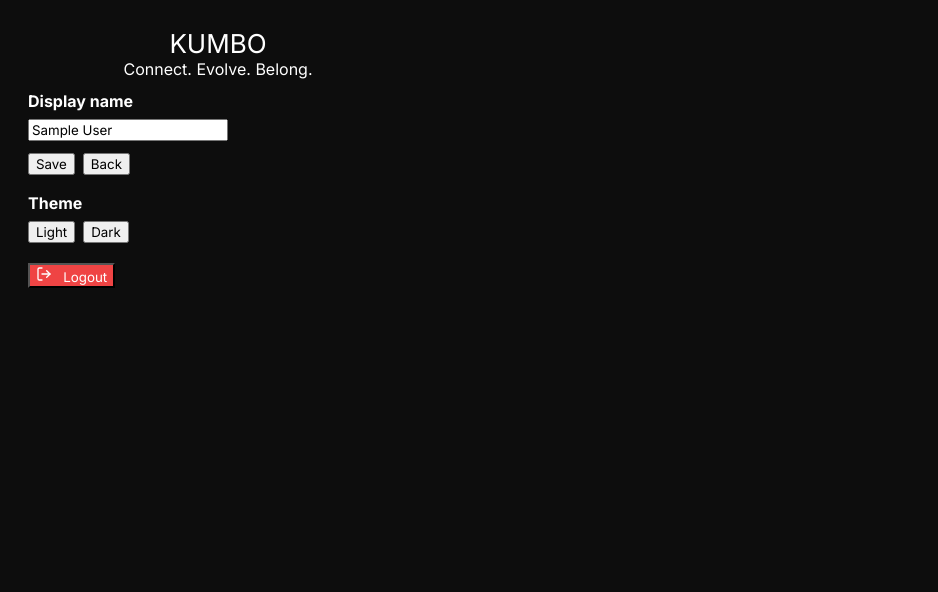
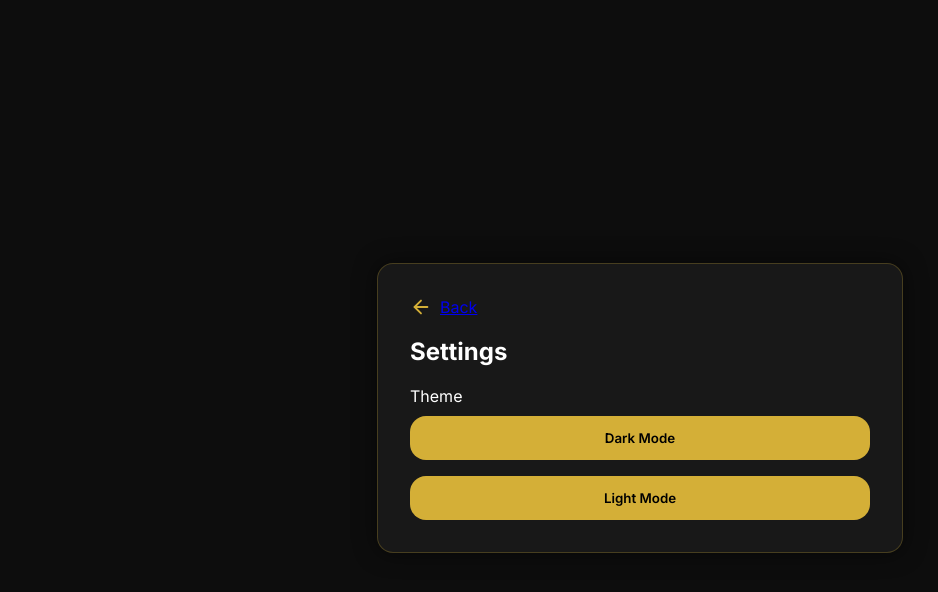
Before and after one commit to Great-Pittbul/chat-app, a React (Vite) app in the folder web-client/: page /settings in a window 1280 px wide. Shown: the top 592 px of the page, without its empty margins (0-938 px from the left). Built offline with nearby package versions, Linux system fonts and the light colour scheme; sample sign-in values are in the browser's storage.

Commit message:
Update Settings.jsx

```diff
--- a/web-client/src/Settings.jsx
+++ b/web-client/src/Settings.jsx
@@ -1,69 +1,42 @@
 import React, { useEffect, useState } from "react";
-import { motion } from "framer-motion";
-import { useNavigate } from "react-router-dom";
-import { LogOut } from "lucide-react";
+import { ArrowLeft } from "lucide-react";
 
 export default function Settings() {
-  const navigate = useNavigate();
-  const stored = JSON.parse(localStorage.getItem("user") || "{}");
-  const [theme, setTheme] = useState(localStorage.getItem("theme") || "light");
-  const [name, setName] = useState(stored.name || "");
+  const [theme, setTheme] = useState(localStorage.getItem("theme") || "dark");
 
-  useEffect(() => {
-    document.body.setAttribute("data-theme", theme === "dark" ? "dark" : "light");
-    localStorage.setItem("theme", theme);
-  }, [theme]);
-
-  const saveName = () => {
-    if (!name.trim()) return alert("Enter a name");
-    const u = { ...stored, name };
-    localStorage.setItem("user", JSON.stringify(u));
-    alert("Name saved");
-  };
-
-  const logout = () => {
-    localStorage.removeItem("user");
-    navigate("/");
+  const applyTheme = (t) => {
+    setTheme(t);
+    document.body.setAttribute("data-theme", t);
+    localStorage.setItem("theme", t);
   };
 
   return (
-    <div className="app-centered">
-      <motion.div
-        initial={{ opacity: 0, y: 12 }}
-        animate={{ opacity: 1, y: 0 }}
-        transition={{ duration: 0.45 }}
-        style={{ width: 420, maxWidth: "95%" }}
-      >
-        <div className="auth-card" style={{ padding: 20 }}>
-          <div style={{ textAlign: "center", marginBottom: 12 }}>
-            <div className="kumbo-logo" style={{ fontSize: 26 }}>KUMBO</div>
-            <div className="kumbo-tagline">Connect. Evolve. Belong.</div>
-          </div>
+    <div className="lux-center">
+      <div className="lux-card" style={{ maxWidth: 460 }}>
+        <a href="/chat" style={{ display: "flex", alignItems: "center", marginBottom: 16 }}>
+          <ArrowLeft size={22} color="var(--gold)" />
+          <span style={{ marginLeft: 8 }}>Back</span>
+        </a>
 
-          <div style={{ marginTop: 8 }}>
-            <label style={{ fontWeight: 700, display: "block", marginBottom: 8 }}>Display name</label>
-            <input className="input" value={name} onChange={(e) => setName(e.target.value)} />
-            <div style={{ display: "flex", gap: 8, marginTop: 12 }}>
-              <button className="btn" onClick={saveName}>Save</button>
-              <button className="btn-ghost" onClick={() => navigate("/chat")}>Back</button>
-            </div>
-          </div>
+        <h2 className="gold" style={{ marginBottom: 20 }}>Settings</h2>
 
-          <div style={{ marginTop: 18 }}>
-            <label style={{ fontWeight: 700, display: "block", marginBottom: 8 }}>Theme</label>
-            <div style={{ display: "flex", gap: 8 }}>
-              <button className="btn-ghost" onClick={() => setTheme("light")}>Light</button>
-              <button className="btn" onClick={() => setTheme("dark")} style={{ maxWidth: 110 }}>Dark</button>
-            </div>
-          </div>
+        <p style={{ marginBottom: 10 }}>Theme</p>
 
-          <div style={{ marginTop: 20 }}>
-            <button className="btn" onClick={logout} style={{ background: "#ef4444", color: "white" }}>
-              <LogOut size={16} /> &nbsp; Logout
-            </button>
-          </div>
-        </div>
-      </motion.div>
+        <button
+          className="lux-btn"
+          style={{ marginTop: 0 }}
+          onClick={() => applyTheme("dark")}
+        >
+          Dark Mode
+        </button>
+
+        <button
+          className="lux-btn"
+          onClick={() => applyTheme("light")}
+        >
+          Light Mode
+        </button>
+      </div>
     </div>
   );
 }
```
